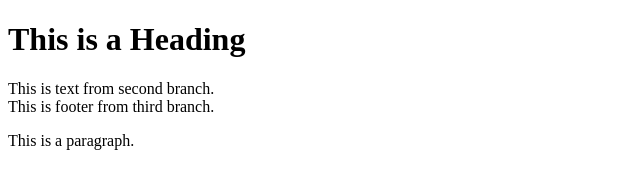
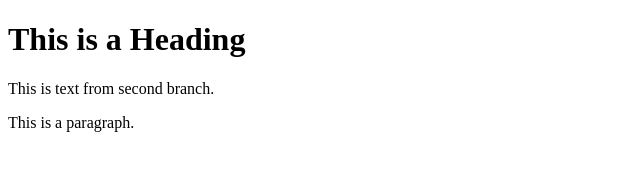
Before and after one commit to pongsatorn-sun/create_repo_via_desktop, a plain HTML site: page index.html in a window 1280 px wide. Shown: the whole page, without its empty margins (0-640 px from the left). Drawn offline with Linux system fonts and the light colour scheme.

Commit message:
Revert "Merge pull request #2 from pongsatorn-sun/third_branch"
This reverts commit a159c51435e8902c2beb521ad3ecfe1e8474220b, reversing
changes made to 28cc76f232c6d2e432c981ac9bffc2d5aa3b27f2.

```diff
--- a/index.html
+++ b/index.html
@@ -10,9 +10,6 @@
 <main>
     This is text from second branch.
 </main>
-
-<footer>This is footer from third branch.</footer>
-
 <p>This is a paragraph.</p>
 
 </body>
```
